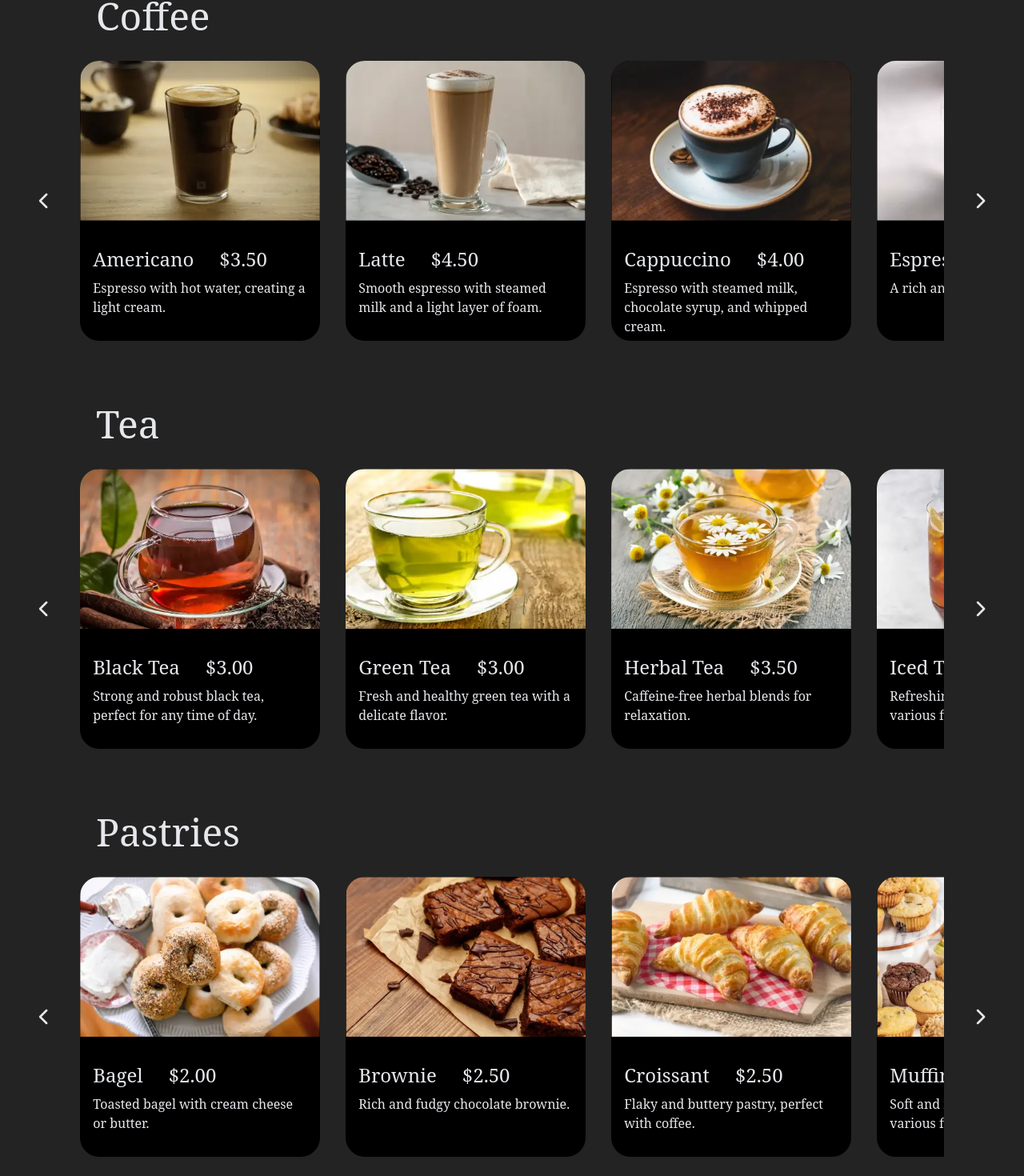
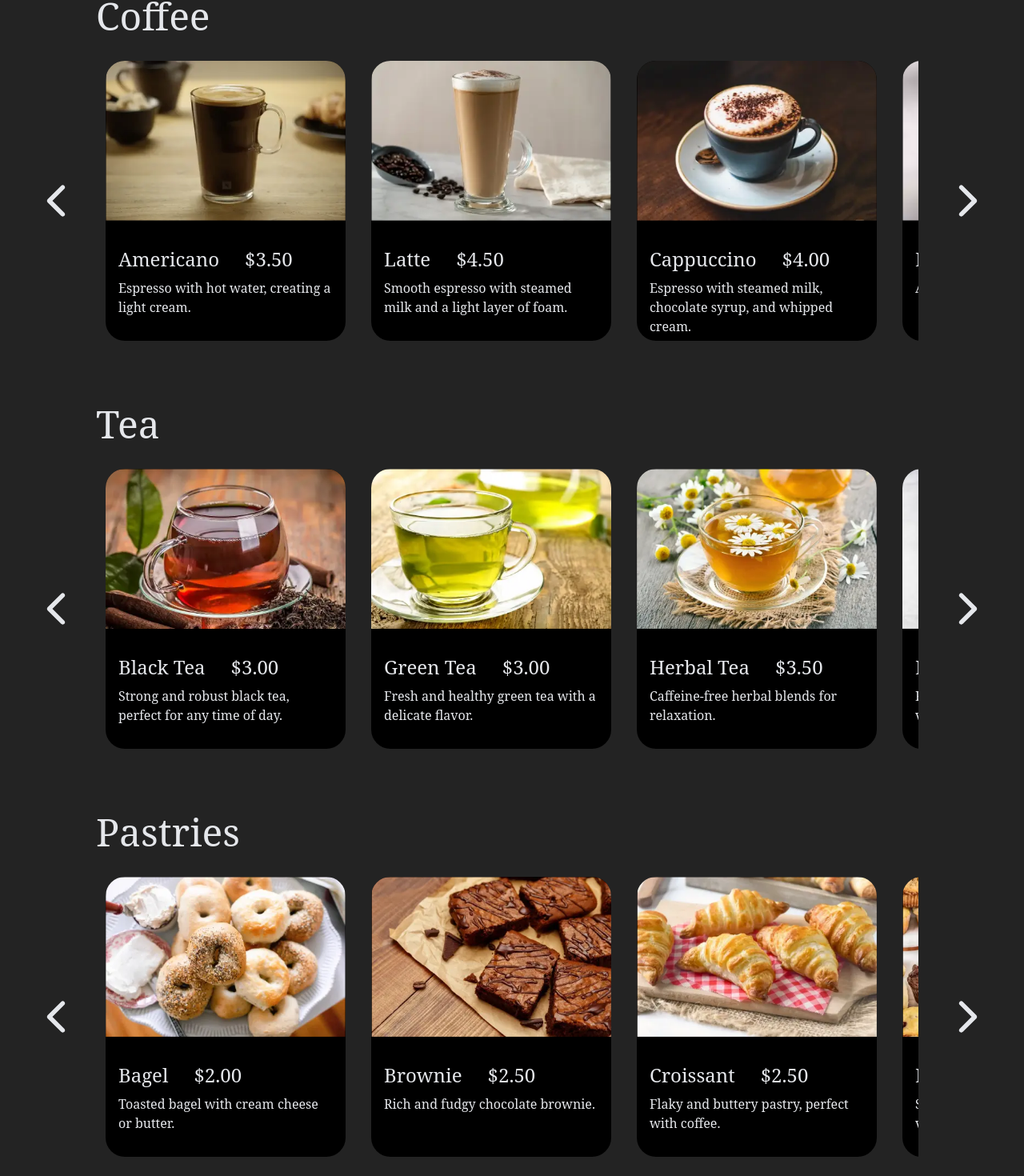
Before and after one commit to salehWeb/golang-graphql, a React (Vite) app: page / in a window 1280 px wide. Shown: the part 1900-3370 px from the top of the page at 80% size. Built offline with nearby package versions, Linux system fonts and the light colour scheme.

Commit message:
fixed menu icons size and scroll function

```diff
--- a/index.html
+++ b/index.html
@@ -45,7 +45,7 @@
                 const container = element.parentElement.children[1];
                 const isStart = container.scrollLeft === 0;
 
-                container.scrollTo({ left: isStart ? container.scrollWidth : container.scrollLeft - 432, behavior: 'smooth' });
+                container.scrollTo({ left: isStart ? container.scrollWidth : container.scrollLeft - 332, behavior: 'smooth' });
             })
         }
 
@@ -58,7 +58,7 @@
                 const container = element.parentElement.children[1];
                 const isEnd = container.scrollLeft + container.offsetWidth >= container.scrollWidth;
 
-                container.scrollTo({ left: isEnd ? 0 : container.scrollLeft + 432, behavior: 'smooth' });
+                container.scrollTo({ left: isEnd ? 0 : container.scrollLeft + 332, behavior: 'smooth' });
             })
         }
     }
--- a/src/components/Menu.tsx
+++ b/src/components/Menu.tsx
@@ -154,7 +154,9 @@ const Menu = () => {
                 <div className="flex flex-col overflow-x-hidden md:gap-8 gap-4">
                     <h2 className="md:text-5xl text-3xl text-gray-200 md:ml-20">Coffee</h2>
                     <div className="w-full flex flex-row items-center md:gap-8 gap-4">
-                        <IoIosArrowBack className="menu-prev lg:text-6xl md:text-5xl text-4xl sm:flex hidden text-gray-200 cursor-pointer" />
+                        <div className="menu-prev lg:text-6xl md:text-5xl text-4xl sm:flex hidden text-gray-200 cursor-pointer">
+                            <IoIosArrowBack />
+                        </div>
                         <div className="flex flex-col overflow-x-auto gap-8 hide-scroll-bar">
                             <div className="flex w-fit text-gray-200 flex-row gap-8 justify-center items-center">
                                 {coffee.map((item, index) => (
@@ -162,14 +164,18 @@ const Menu = () => {
                                 ))}
                             </div>
                         </div>
-                        <IoIosArrowForward className="menu-next lg:text-6xl md:text-5xl text-4xl sm:flex hidden text-gray-200 cursor-pointer" />
+                        <div className="menu-next lg:text-6xl md:text-5xl text-4xl sm:flex hidden text-gray-200 cursor-pointer">
+                            <IoIosArrowForward />
+                        </div>
                     </div>
                 </div>
 
                 <div className="flex flex-col overflow-x-hidden md:gap-8 gap-4">
                     <h2 className="md:text-5xl text-3xl text-gray-200 md:ml-20">Tea</h2>
                     <div className="w-full flex flex-row items-center md:gap-8 gap-4">
-                        <IoIosArrowBack className="menu-prev lg:text-6xl md:text-5xl text-4xl sm:flex hidden text-gray-200 cursor-pointer" />
+                        <div className="menu-prev lg:text-6xl md:text-5xl text-4xl sm:flex hidden text-gray-200 cursor-pointer">
+                            <IoIosArrowBack />
+                        </div>
                         <div className="flex flex-col overflow-x-auto gap-8 hide-scroll-bar">
                             <div className="flex w-fit text-gray-200 flex-row gap-8 justify-center items-center">
                                 {tea.map((item, index) => (
@@ -177,14 +183,18 @@ const Menu = () => {
                                 ))}
                             </div>
                         </div>
-                        <IoIosArrowForward className="menu-next lg:text-6xl md:text-5xl text-4xl sm:flex hidden text-gray-200 cursor-pointer" />
+                        <div className="menu-next lg:text-6xl md:text-5xl text-4xl sm:flex hidden text-gray-200 cursor-pointer">
+                            <IoIosArrowForward />
+                        </div>
                     </div>
                 </div>
 
                 <div className="flex flex-col overflow-x-hidden md:gap-8 gap-4">
                     <h2 className="md:text-5xl text-3xl text-gray-200 md:ml-20">Pastries</h2>
                     <div className="w-full flex flex-row items-center md:gap-8 gap-4">
-                        <IoIosArrowBack className="menu-prev lg:text-6xl md:text-5xl text-4xl sm:flex hidden text-gray-200 cursor-pointer" />
+                        <div className="menu-prev lg:text-6xl md:text-5xl text-4xl sm:flex hidden text-gray-200 cursor-pointer">
+                            <IoIosArrowBack />
+                        </div>
                         <div className="flex flex-col overflow-x-auto gap-8 hide-scroll-bar">
                             <div className="flex w-fit text-gray-200 flex-row gap-8 justify-center items-center">
                                 {pastries.map((item, index) => (
@@ -192,7 +202,9 @@ const Menu = () => {
                                 ))}
                             </div>
                         </div>
-                        <IoIosArrowForward className="menu-next lg:text-6xl md:text-5xl text-4xl sm:flex hidden text-gray-200 cursor-pointer" />
+                        <div className="menu-next lg:text-6xl md:text-5xl text-4xl sm:flex hidden text-gray-200 cursor-pointer">
+                            <IoIosArrowForward />
+                        </div>
                     </div>
                 </div>
 
```
